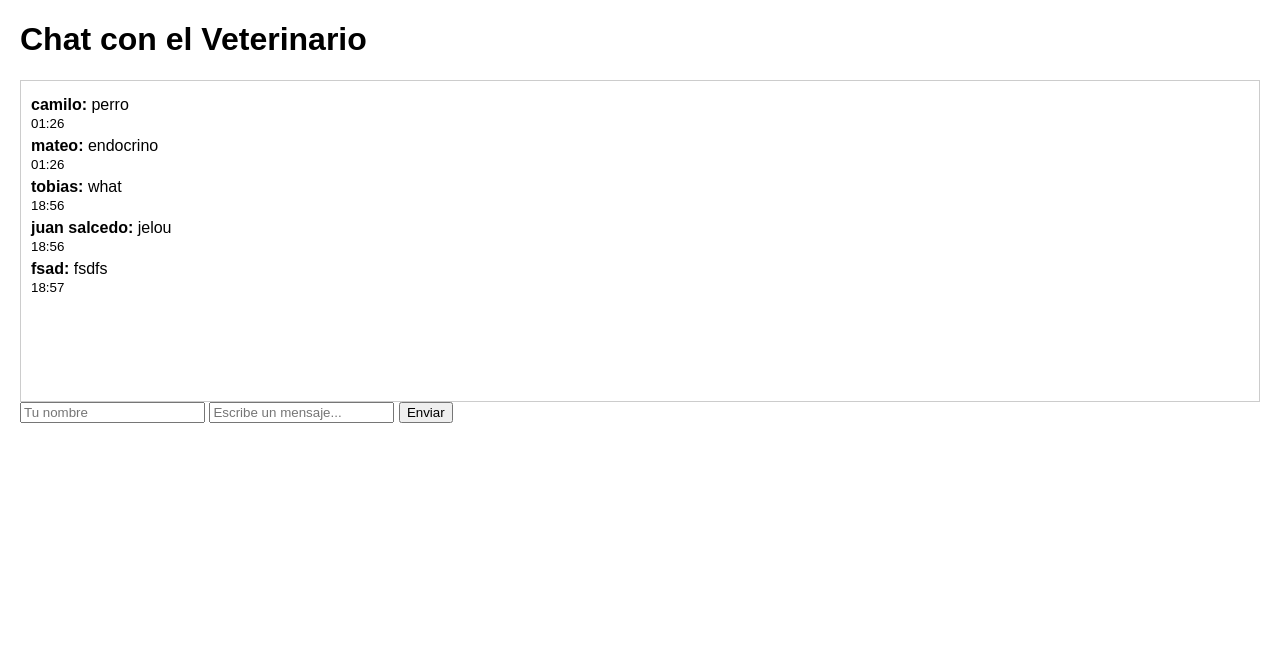
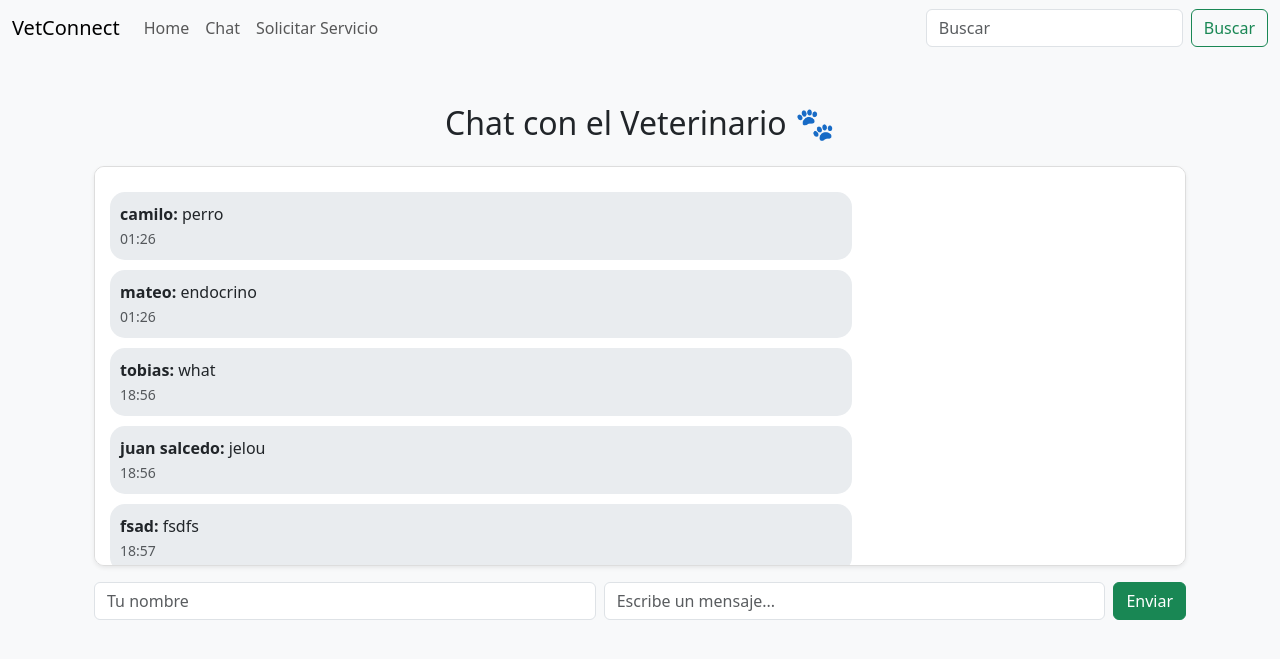
Before and after one commit to mcadavidr2/VetConnect, a Django app: page /chat/ in a window 1280 px wide. Shown: the top 659 px of the page. Run offline with Django 5.2, Linux system fonts and the light colour scheme; data comes from the database, SQL or seed files in the repository.

Commit message:
fix: actualizo vistas y templates (home, chat, request_service, navbar)

```diff
--- a/VetConnect/settings.py
+++ b/VetConnect/settings.py
@@ -11,6 +11,7 @@ https://docs.djangoproject.com/en/5.2/ref/settings/
 """
 
 from pathlib import Path
+import os
 
 # Build paths inside the project like this: BASE_DIR / 'subdir'.
 BASE_DIR = Path(__file__).resolve().parent.parent
@@ -58,7 +59,7 @@ ROOT_URLCONF = 'VetConnect.urls'
 TEMPLATES = [
     {
         'BACKEND': 'django.template.backends.django.DjangoTemplates',
-        'DIRS': [],
+        'DIRS': [os.path.join(BASE_DIR, 'VetConnect', 'templates')],
         'APP_DIRS': True,
         'OPTIONS': {
             'context_processors': [
--- /dev/null
+++ b/VetConnect/templates/base.html
@@ -0,0 +1,40 @@
+<!DOCTYPE html>
+<html lang="es">
+<head>
+  <meta charset="UTF-8">
+  <meta name="viewport" content="width=device-width, initial-scale=1.0">
+  <title>VetConnect</title>
+  <link href="https://cdn.jsdelivr.net/npm/bootstrap@5.3.7/dist/css/bootstrap.min.css" rel="stylesheet">
+  <script src="https://cdn.jsdelivr.net/npm/bootstrap@5.3.7/dist/js/bootstrap.bundle.min.js"></script>
+</head>
+<body>
+
+  <!-- Navbar -->
+  <nav class="navbar navbar-expand-lg bg-body-tertiary">
+    <div class="container-fluid">
+      <a class="navbar-brand" href="{% url 'home' %}">VetConnect</a>
+      <button class="navbar-toggler" type="button" data-bs-toggle="collapse" data-bs-target="#navbarNav" aria-controls="navbarNav" aria-expanded="false" aria-label="Toggle navigation">
+        <span class="navbar-toggler-icon"></span>
+      </button>
+      <div class="collapse navbar-collapse" id="navbarNav">
+        <ul class="navbar-nav me-auto">
+          <li class="nav-item"><a class="nav-link" href="{% url 'home' %}">Home</a></li>
+          <li class="nav-item"><a class="nav-link" href="{% url 'chat' %}">Chat</a></li>
+          <li class="nav-item"><a class="nav-link" href="{% url 'request_service' %}">Solicitar Servicio</a></li>
+        </ul>
+        <form class="d-flex" role="search">
+          <input class="form-control me-2" type="search" placeholder="Buscar">
+          <button class="btn btn-outline-success" type="submit">Buscar</button>
+        </form>
+      </div>
+    </div>
+  </nav>
+
+  <!-- Aquí se renderiza el contenido de cada página -->
+  <div class="container mt-4">
+    {% block content %}
+    {% endblock %}
+  </div>
+
+</body>
+</html>
--- a/VetConnect/urls.py
+++ b/VetConnect/urls.py
@@ -20,10 +20,10 @@ from vet import views as vetViews
 from vet import views
 urlpatterns = [
     path('admin/', admin.site.urls),
+    path('', include('vet.urls')),
     path('', vetViews.home),
     path('about/', vetViews.about),
     path('chat/', views.chat_view, name='chat'),
-    path('', include('vet.urls')),
     path('admin/', admin.site.urls),
     path('vet/', include('vet.urls')),
 ]
--- a/vet/templates/chat.html
+++ b/vet/templates/chat.html
@@ -1,33 +1,54 @@
-<!DOCTYPE html>
-<html>
-<head>
-    <title>Chat con Veterinario</title>
+{% extends "base.html" %}
+{% block content %}
     <style>
-        body { font-family: Arial; margin: 20px; }
-        .chat-box { border: 1px solid #ccc; padding: 10px; height: 300px; overflow-y: scroll; }
-        .message { margin: 5px 0; }
-        .sender { font-weight: bold; }
+        body { background: #f8f9fa; }
+        .chat-box {
+            border: 1px solid #ddd;
+            border-radius: 10px;
+            padding: 15px;
+            height: 400px;
+            overflow-y: auto;
+            background: white;
+        }
+        .message {
+            margin: 10px 0;
+            padding: 10px;
+            border-radius: 15px;
+            max-width: 70%;
+        }
+        .message.cliente {
+            background-color: #007bff;
+            color: white;
+            margin-left: auto;
+            text-align: right;
+        }
+        .message.veterinario {
+            background-color: #e9ecef;
+            margin-right: auto;
+        }
     </style>
-</head>
-<body>
-    <h1>Chat con el Veterinario</h1>
 
-    <div class="chat-box">
+    <div class="container py-4">
+        <h2 class="text-center mb-4">Chat con el Veterinario 🐾</h2>
+
+        <!-- Caja de mensajes -->
+        <div class="chat-box mb-3 shadow-sm">
             {% for msg in messages %}
-            <div class="message">
-                <span class="sender">{{ msg.sender }}:</span> {{ msg.text }}
-                <br><small>{{ msg.timestamp|date:"H:i" }}</small>
+                <div class="message {% if msg.sender == 'cliente' %}cliente{% else %}veterinario{% endif %}">
+                    <strong>{{ msg.sender }}:</strong> {{ msg.text }} <br>
+                    <small class="text-muted">{{ msg.timestamp|date:"H:i" }}</small>
                 </div>
             {% empty %}
-            <p>No hay mensajes todavía.</p>
+                <p class="text-muted">No hay mensajes todavía.</p>
             {% endfor %}
         </div>
 
-    <form method="POST">
+        <!-- Formulario -->
+        <form method="POST" class="d-flex gap-2">
             {% csrf_token %}
-        <input type="text" name="sender" placeholder="Tu nombre" required>
-        <input type="text" name="text" placeholder="Escribe un mensaje..." required>
-        <button type="submit">Enviar</button>
+            <input type="text" name="sender" class="form-control" placeholder="Tu nombre" required>
+            <input type="text" name="text" class="form-control" placeholder="Escribe un mensaje..." required>
+            <button type="submit" class="btn btn-success">Enviar</button>
         </form>
-</body>
-</html>
+    </div>
+{% endblock %}
```
Also changed, not shown: vet/templates/home.html (+7 -11 lines), vet/templates/request_service.html (+3 -12 lines). Lines whose indentation alone changed are shown as unchanged.
